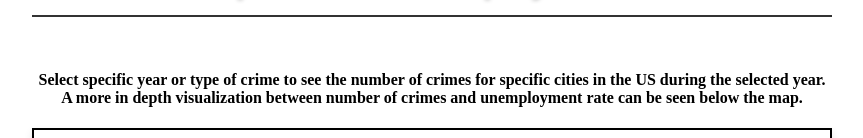
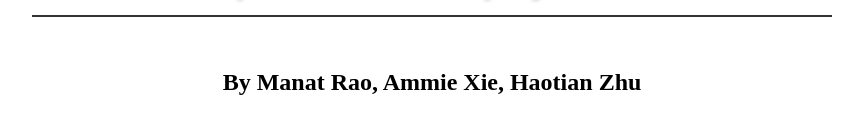
Before and after one commit to axie0927/dsc106-final-project, a SvelteKit app: page / in a window 1280 px wide. Shown: the part 136-274 px from the top of the page, without its empty margins (208-1071 px from the left). Built offline with nearby package versions, Linux system fonts and the light colour scheme; no server answers.

Commit message:
added names

```diff
--- a/src/components/App.svelte
+++ b/src/components/App.svelte
@@ -4,6 +4,7 @@
 
 <main>
   <h1>Number of Violent Crimes in the USA and Comparison with Employment Rate</h1>
+  <h2>By Manat Rao, Ammie Xie, Haotian Zhu</h2>
   <h4>Select specific year or type of crime to see the number of crimes for specific cities in the US during the selected year. A more in depth visualization between number of crimes and unemployment rate can be seen below the map.</h4>
   <div class="map-container">
     <Map />
```
